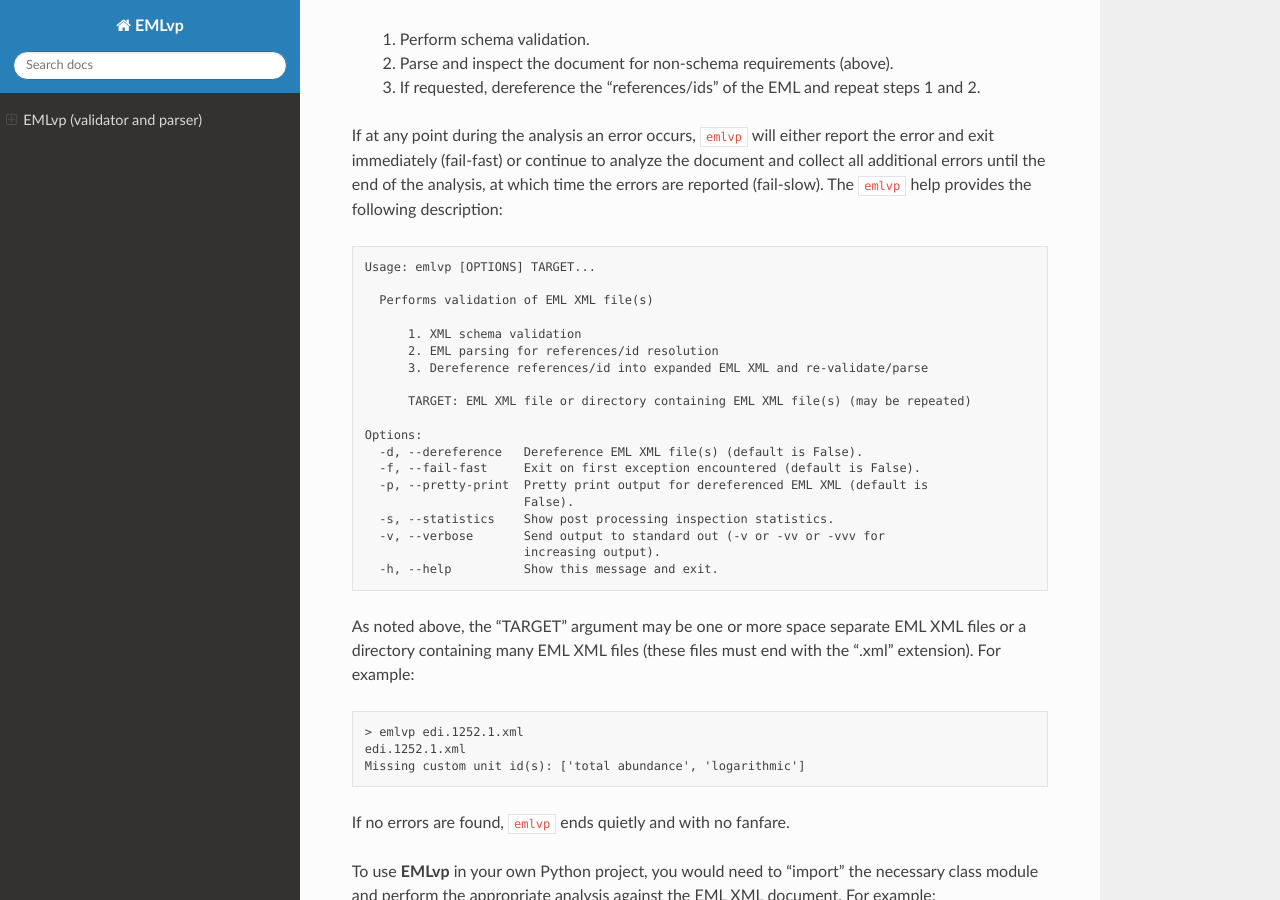
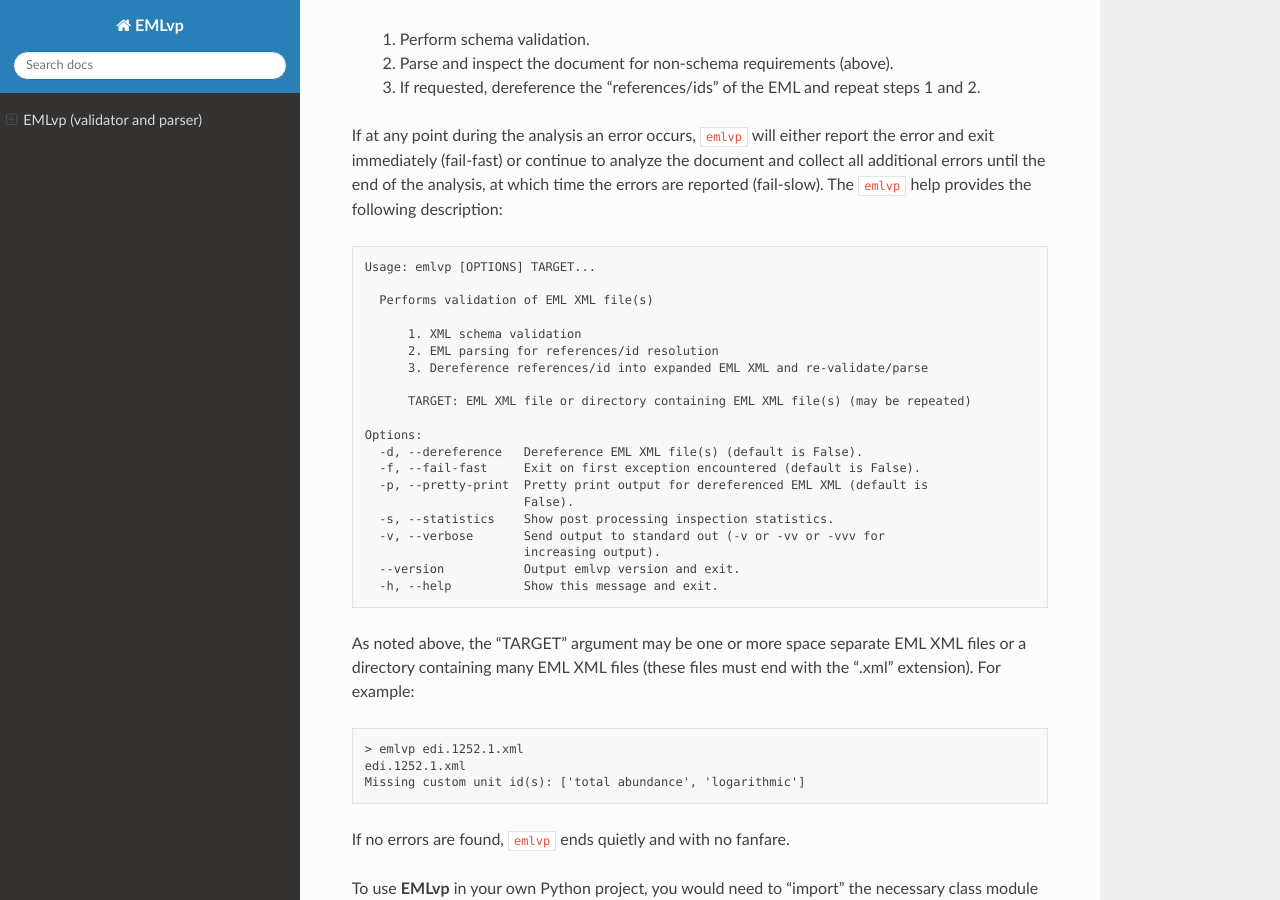
Before and after one commit to PASTAplus/EMLvp, a Sphinx documentation site: the page built from documentation/source/index.rst, in a window 1280 px wide and 900 px high, scrolled down 1254 px. Built offline with Sphinx 7.4.7 and the Read the Docs theme 2.0.0, drawn with Linux system fonts in a browser that asks for light colours.

Commit message:
Update documentation with --version

```diff
--- a/documentation/source/index.rst
+++ b/documentation/source/index.rst
@@ -78,6 +78,7 @@ at which time the errors are reported (fail-slow). The ``emlvp`` help provides t
      -s, --statistics    Show post processing inspection statistics.
      -v, --verbose       Send output to standard out (-v or -vv or -vvv for
                          increasing output).
+     --version           Output emlvp version and exit.
      -h, --help          Show this message and exit.
 
 As noted above, the "TARGET" argument may be one or more space separate EML XML files or a directory containing many
```
Also changed, not shown: README.md (+1 -0 lines).
